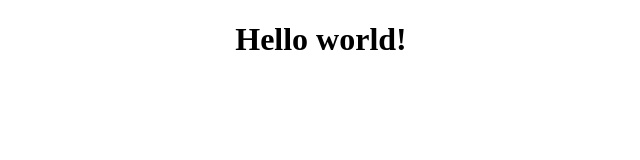
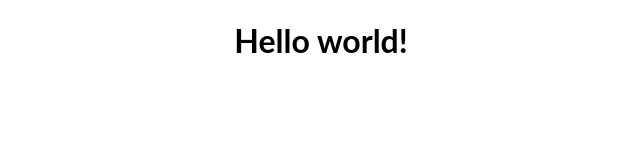
Before and after one commit to AdasToNieJa/website, a plain HTML site: page index.html in a window 1280 px wide. Shown: the full height of the page, 319-959 px from the left. Drawn offline with Linux system fonts and the light colour scheme.

Commit message:
Update index.html

```diff
--- a/index.html
+++ b/index.html
@@ -7,7 +7,7 @@
   <meta http-equiv="X-UA-Compatible" content="ie=edge">
   <title>Hello world!</title>
   <style>
-  font-family: 'Lato', sans-serif;
+    h1 { font-family: 'Lato', sans-serif; }
   @import url('https://fonts.googleapis.com/css?family=Lato&display=swap');
   </style>
 </head>
```
